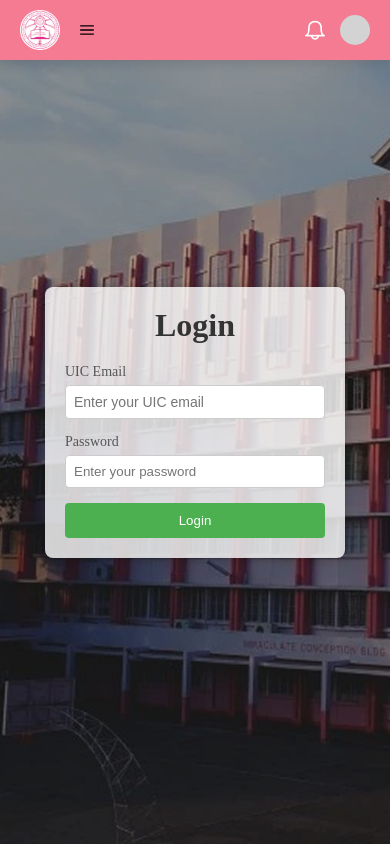
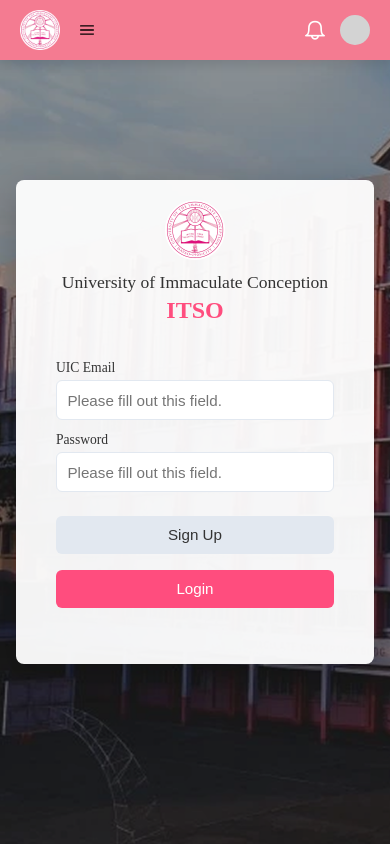
Before and after one commit to rulonajhon/ITSO-SE, a Vue app in the folder ITSO-SE/: page /login in a window 390 px wide. Built offline with nearby package versions, Linux system fonts and the light colour scheme; no server answers.

Commit message:
modified:   ITSO-SE/src/stores/formStoreips.js 	modified:   ITSO-SE/src/views/ips2.vue 	modified:   ITSO-SE/src/views/ips4.vue 	modified:   ITSO-SE/src/views/login.vue

```diff
--- a/ITSO-SE/src/stores/formStoreips.js
+++ b/ITSO-SE/src/stores/formStoreips.js
@@ -25,6 +25,24 @@
   // Step 4: Final Review
   const reviewed = ref(false);
 
+  // Reset function
+  function resetForm() {
+    fullName.value = '';
+    position.value = '';
+    email.value = '';
+    contactNumber.value = '';
+    department.value = '';
+    uploadedFiles.value = [];
+    mainDocument.value = null;
+    additionalDocument.value = null;
+    checklist.value = {
+      manuscript: false,
+      plagiarismReport: false,
+      copyrightForm: false,
+    };
+    reviewed.value = false;
+  }
+
   return {
     fullName,
     position,
@@ -36,5 +54,6 @@
     additionalDocument,
     checklist,
     reviewed,
+    resetForm
   };
 });
--- a/ITSO-SE/src/views/ips2.vue
+++ b/ITSO-SE/src/views/ips2.vue
@@ -101,10 +101,16 @@
     } else {
       additionalFile.value = file;
     }
+
+    // Push to uploadedFiles for use in ips4.vue
+    if (!form.uploadedFiles.some(f => f.name === file.name)) {
+      form.uploadedFiles.push(file);
+    }
   } else {
     alert("Only PDF files are accepted.");
   }
 };
+
 
 // Add functionality for adding additional upload
 const addAdditionalUpload = () => {
@@ -115,6 +121,7 @@
 
 const goBack = () => router.push('/ips1');
 const goNext = () => router.push('/ips3');
+
 </script>
 
 <style>
--- a/ITSO-SE/src/views/login.vue
+++ b/ITSO-SE/src/views/login.vue
@@ -1,19 +1,51 @@
+
 <template>
   <div class="login-container">
     <div class="login-box">
-      <h1>Login</h1>
+      <!-- University Logo -->
+      <img src="../assets/logo.png" alt="University Logo" class="logo" />
+
+      <!-- Title -->
+      <div class="title-wrapper">
+        <h1 class="university-title">University of Immaculate Conception</h1>
+        <h2 class="itso-title">ITSO</h2>
+      </div>
+
+      <!-- Login Form -->
+      <div class="form-container">
         <form @submit.prevent="login">
           <div class="input-group">
             <label for="email">UIC Email</label>
-          <input type="email" id="email" v-model="email" required placeholder="Enter your UIC email">
+            <input
+              id="email"
+              type="email"
+              v-model="email"
+              placeholder="Please fill out this field."
+              required
+            />
           </div>
+
           <div class="input-group">
             <label for="password">Password</label>
-          <input type="password" id="password" v-model="password" required placeholder="Enter your password">
+            <input
+              id="password"
+              type="password"
+              v-model="password"
+              placeholder="Please fill out this field."
+              required
+            />
           </div>
-        <p v-if="errorMessage" class="error-message">{{ errorMessage }}</p>
-        <button type="submit" :disabled="loading">{{ loading ? "Logging in..." : "Login" }}</button>
+
+          <div class="error-message" v-if="errorMessage">{{ errorMessage }}</div>
+
+          <div class="button-group">
+            <button type="button" class="back-btn" @click="goToSignup">Sign Up</button>
+            <button type="submit" class="login-btn" :disabled="loading">
+              {{ loading ? "Logging in..." : "Login" }}
+            </button>
+          </div>
         </form>
+      </div>
     </div>
   </div>
 </template>
@@ -39,20 +71,10 @@
     const userCredential = await signInWithEmailAndPassword(auth, email.value, password.value);
     const user = userCredential.user;
 
-    // Reload to ensure latest user data is available
-    await user.reload();
+    console.log('User logged in:', user);
 
-    const currentEmail = auth.currentUser.email?.toLowerCase();
-
-    console.log('Current email:', currentEmail);
-
-    // Check against lowercase version to avoid casing issues
-    if (currentEmail === 'jrulona_180000001856@uic.edu.ph') {
-      router.push('/adminips');
-    } else {
+    // Redirect to dashboard
     router.push('/home');
-    }
-
   } catch (error) {
     errorMessage.value = "Invalid email or password.";
     console.error("Login error:", error.message);
@@ -60,9 +82,11 @@
     loading.value = false;
   }
 };
+
+const goToSignup = () => {
+  router.push('/signup');
+};
 </script>
-
-
 
 <style scoped>
 /* Container styles */
@@ -90,57 +114,143 @@
   z-index: 1;
 }
 
-/* Login box styles */
 .login-box {
-  background-color: rgba(255, 255, 255, 0.8);
-  padding: 20px;
+  background: rgba(255, 255, 255, 0.95);
+  padding: 1.75rem;
   border-radius: 8px;
-  box-shadow: 0 0 10px rgba(0, 0, 0, 0.2);
-  width: 300px;
+  box-shadow: 0 8px 32px rgba(0, 0, 0, 0.2);
+  width: 100%;
+  max-width: 450px;
+  text-align: center;
+  position: relative;
   z-index: 2;
+  max-height: 90vh;
+  overflow-y: auto;
 }
 
-.login-box h1 {
-  text-align: center;
-  margin-bottom: 20px;
+.logo {
+  width: 60px;
+  height: 60px;
+  margin-bottom: 0.5rem;
+}
+
+.title-wrapper {
+  margin-bottom: 1rem;
+}
+
+.university-title {
+  font-size: 1.25rem;
+  color: #333;
+  margin: 0 0 0.25rem 0;
+  font-weight: 500;
+}
+
+.itso-title {
+  font-size: 1.75rem;
+  color: #ff4d7e;
+  margin: 0;
+  font-weight: bold;
+}
+
+.form-container {
+  margin: 1rem 0;
+}
+
+form {
+  display: flex;
+  flex-direction: column;
+  gap: 0.75rem;
+}
+
+.input-group {
+  text-align: left;
+}
+
+label {
+  display: block;
+  margin-bottom: 0.25rem;
+  color: #333;
+  font-size: 0.85rem;
+}
+
+input {
+  padding: 0.75rem;
+  width: 100%;
+  border: 1px solid #e2e8f0;
+  border-radius: 6px;
+  outline: none;
+  font-size: 0.95rem;
+  box-sizing: border-box;
+  transition: border-color 0.2s;
+}
+
+input:focus {
+  border-color: #ff4d7e;
+}
+
+.button-group {
+  display: flex;
+  gap: 1rem;
+  margin-top: 0.75rem;
+}
+
+.back-btn, .login-btn {
+  padding: 0.75rem 1.5rem;
+  border: none;
+  border-radius: 6px;
+  cursor: pointer;
+  font-size: 0.95rem;
+  font-weight: 500;
+  flex: 1;
+  transition: background-color 0.2s;
+}
+
+.back-btn {
+  background: #e2e8f0;
   color: #333;
 }
 
-.input-group {
-  margin-bottom: 15px;
+.back-btn:hover {
+  background: #cbd5e1;
 }
 
-.input-group label {
-  display: block;
-  margin-bottom: 5px;
-  color: #555;
+.login-btn {
+  background: #ff4d7e;
+  color: white;
 }
 
-.input-group input {
-  width: 100%;
-  padding: 8px;
-  border: 1px solid #ccc;
-  border-radius: 4px;
-  box-sizing: border-box;
-}
-
-button {
-  background-color: #4CAF50;
-  color: white;
-  padding: 10px 15px;
-  border: none;
-  border-radius: 4px;
-  cursor: pointer;
-  width: 100%;
-}
-
-button:hover {
-  background-color: #3e8e41;
+.login-btn:hover {
+  background: #ff3366;
 }
 
 .error-message {
-  color: red;
-  margin-top: 10px;
-  text-align: center;
+  color: #e53e3e;
+  font-size: 0.9rem;
+  margin-top: 0.5rem;
+}
+
+/* Responsive Design */
+@media (max-width: 480px) {
+  .login-box {
+    margin: 1rem;
+    padding: 1.25rem;
+    max-height: 80vh;
+  }
+
+  .university-title {
+    font-size: 1.1rem;
+  }
+
+  .itso-title {
+    font-size: 1.5rem;
+  }
+
+  input, .back-btn, .login-btn {
+    padding: 0.65rem;
+  }
+
+  .button-group {
+    flex-direction: column;
+  }
 }
 </style>
```
Also changed, not shown: ITSO-SE/src/views/ips4.vue (+124 -52 lines). Lines whose indentation alone changed are shown as unchanged.
